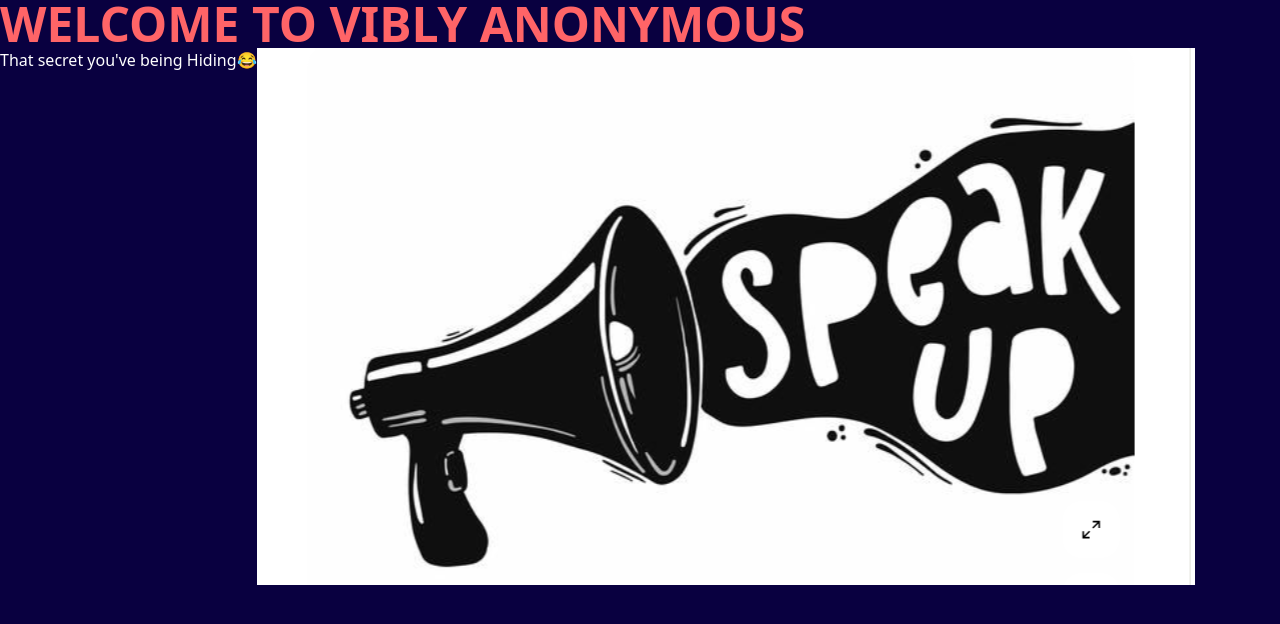
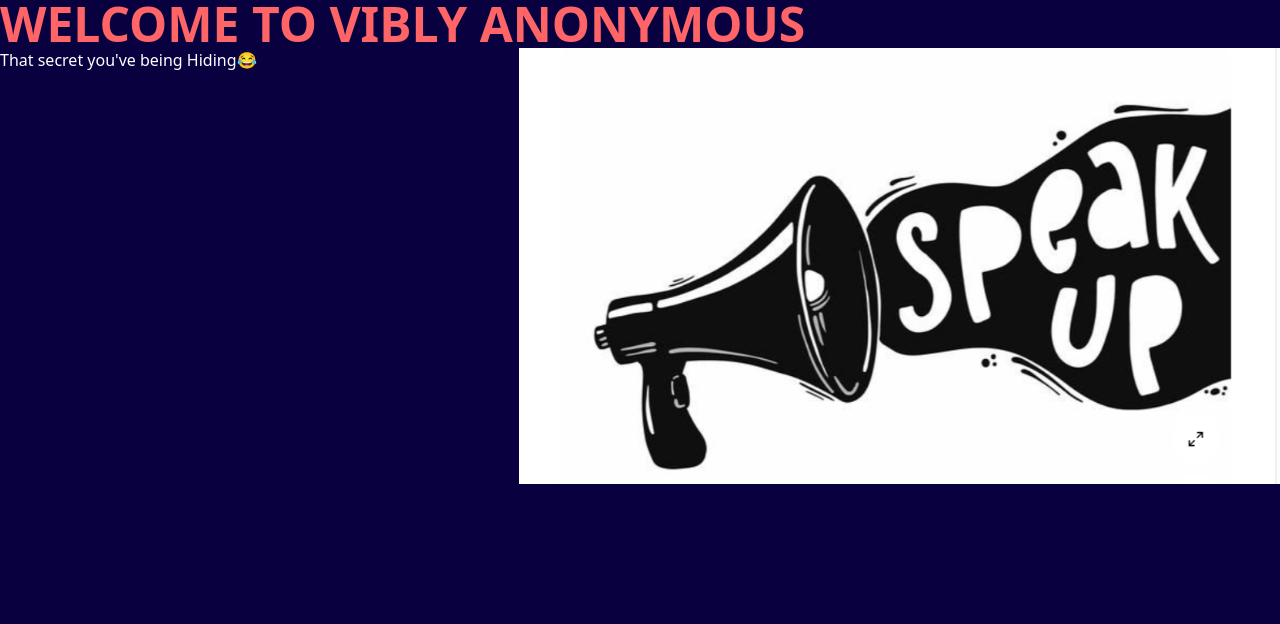
Before and after one commit to nianod/secret-arena, a React (Vite) app: page / in a window 1280 px wide. Shown: the top 624 px of the page. Built offline with nearby package versions, Linux system fonts and the light colour scheme.

Commit message:
still ui

```diff
--- a/src/Pages/Landing.tsx
+++ b/src/Pages/Landing.tsx
@@ -4,8 +4,12 @@ const Landing = () => {
     <div>
       <h1 className="text-red-400 font-bold text-5xl">WELCOME TO VIBLY ANONYMOUS</h1>
       <div className="text-white flex">
-        <h2>That secret you've being Hiding😂</h2>
-        <img src="Screenshot 2025-07-04 215927.png" alt="secret" />
+        <div className="w-[50%]">
+          <h2 >That secret you've being Hiding😂</h2>
+        </div>
+        <div>
+          <img src="Screenshot 2025-07-04 215927.png" alt="secret" />
+        </div>
       </div>
     </div>
   )
```
